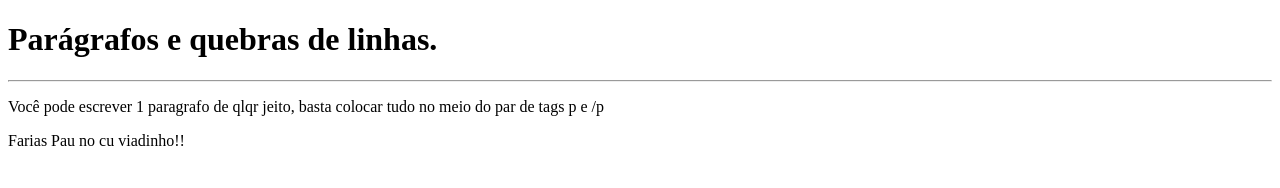
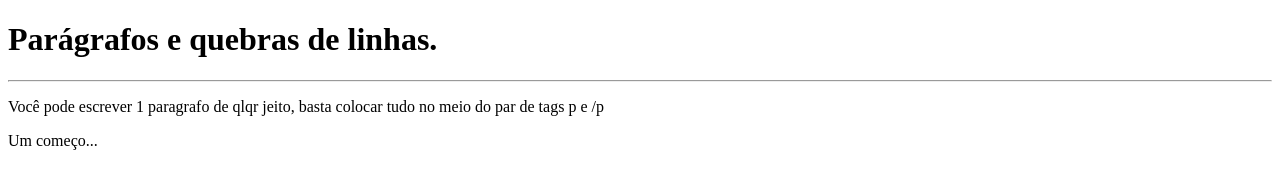
Before and after one commit to dornellesp/HTML---CSS, a plain HTML site: page ex002/ex02.html in a window 1280 px wide. Drawn offline with Linux system fonts and the light colour scheme.

Commit message:
Update ex02.html

```diff
--- a/ex002/ex02.html
+++ b/ex002/ex02.html
@@ -16,7 +16,7 @@
         1 paragrafo de qlqr jeito,
         basta colocar tudo no meio do
         par de tags p e /p </p>
-    <p> Farias Pau no cu viadinho!!</p>
+    <p> Um começo...</p>
 
 
 </body>
```
